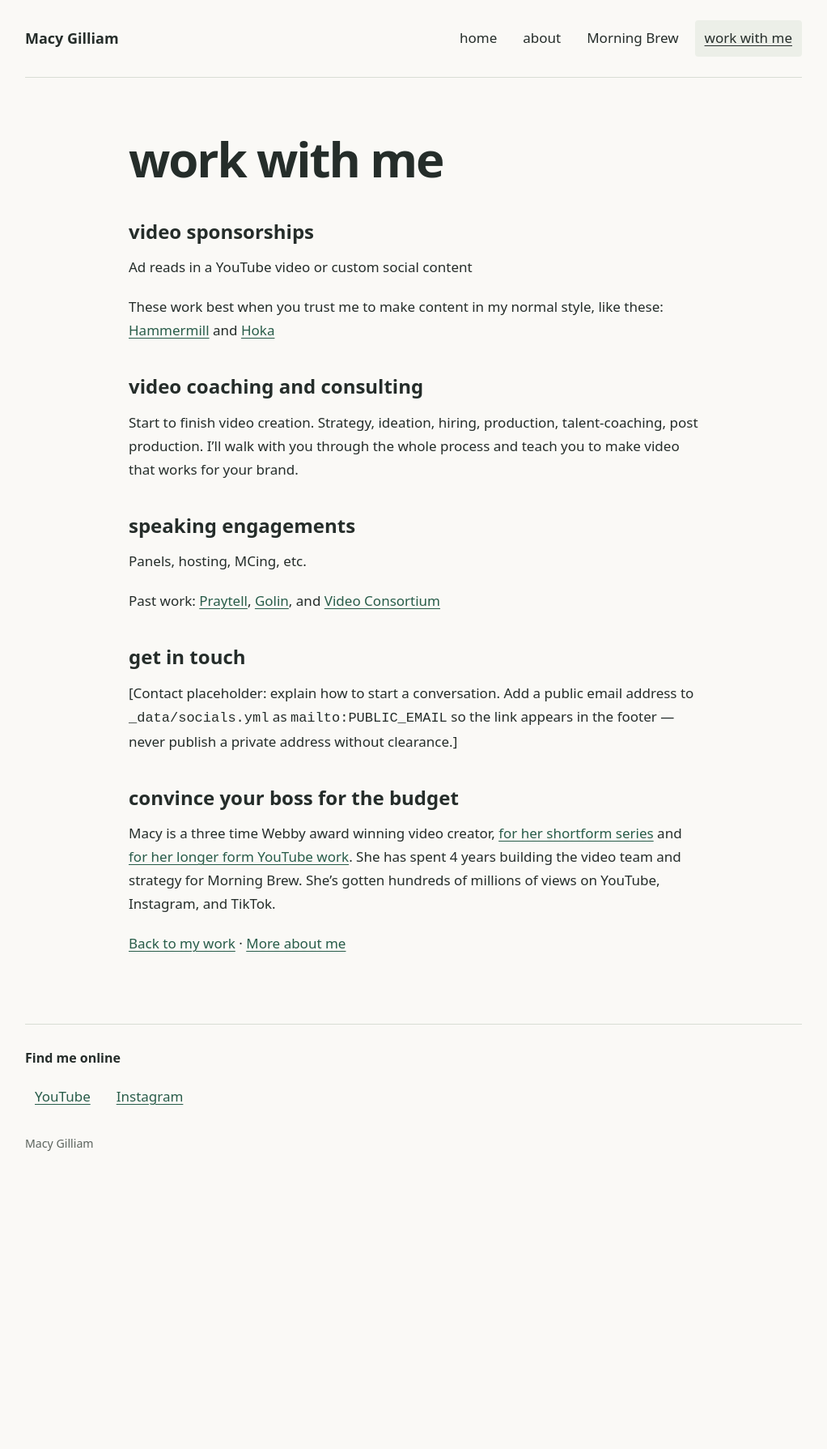
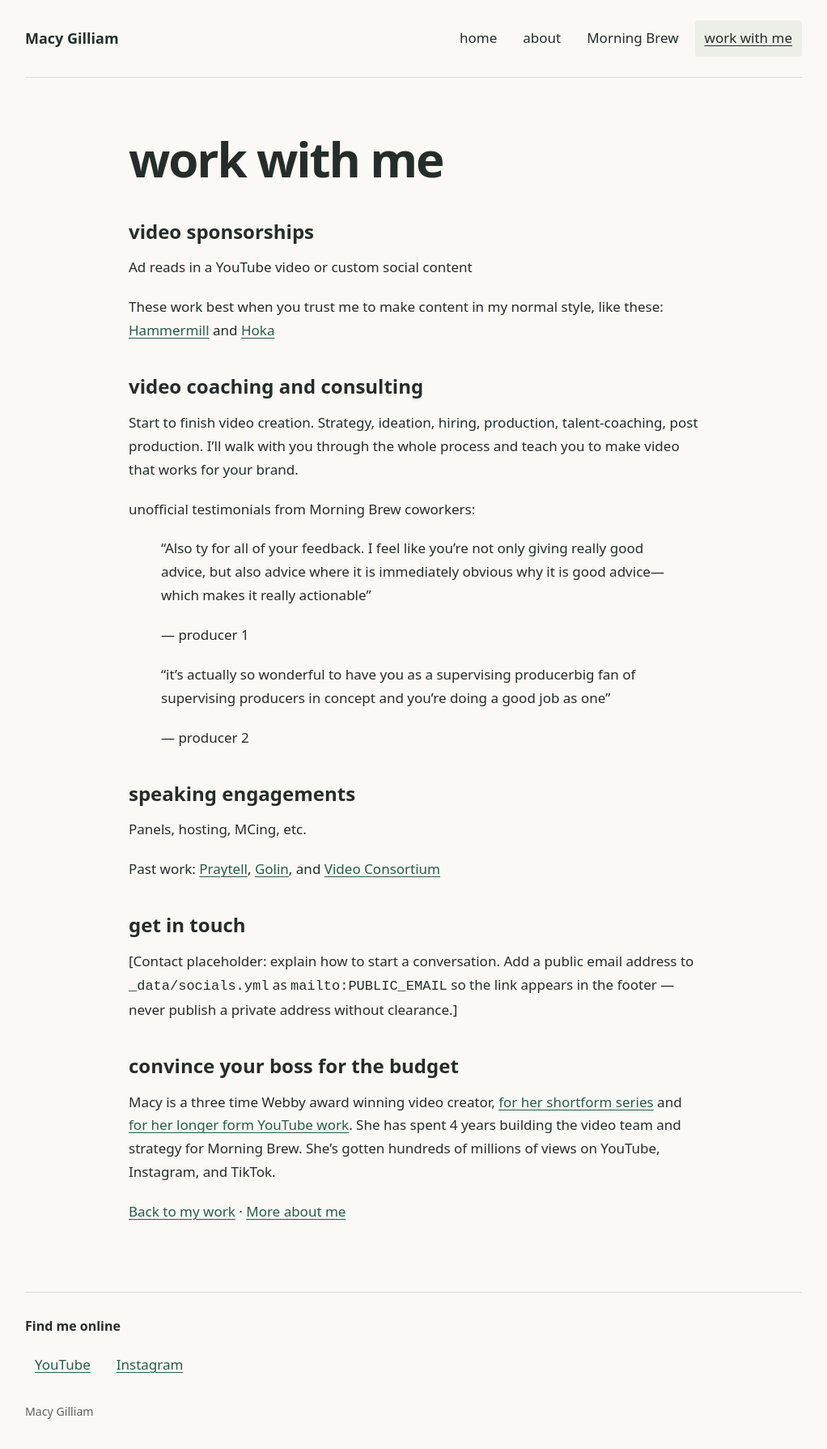
Before and after one commit to macyagilliam/macyagilliam, a Jekyll site: the page built from work-with-me.md, in a window 1280 px wide. Shown: the whole page at 81% size, without its empty margins (129-1151 px from the left). Built offline with Jekyll 4.4.1, drawn with Linux system fonts in a browser that asks for light colours; before the commit the page ends 1458 px from its top, so only the background shows below that.

Commit message:
Add coworker testimonials to the coaching section

```diff
--- a/work-with-me.md
+++ b/work-with-me.md
@@ -12,6 +12,16 @@ These work best when you trust me to make content in my normal style, like these
 ## video coaching and consulting
 
 Start to finish video creation. Strategy, ideation, hiring, production, talent-coaching, post production. I’ll walk with you through the whole process and teach you to make video that works for your brand.
+
+unofficial testimonials from Morning Brew coworkers:
+
+> “Also ty for all of your feedback. I feel like you’re not only giving really good advice, but also advice where it is immediately obvious why it is good advice—which makes it really actionable”
+>
+> — producer 1
+>
+> “it’s actually so wonderful to have you as a supervising producerbig fan of supervising producers in concept and you’re doing a good job as one”
+>
+> — producer 2
 
 ## speaking engagements
 
```
